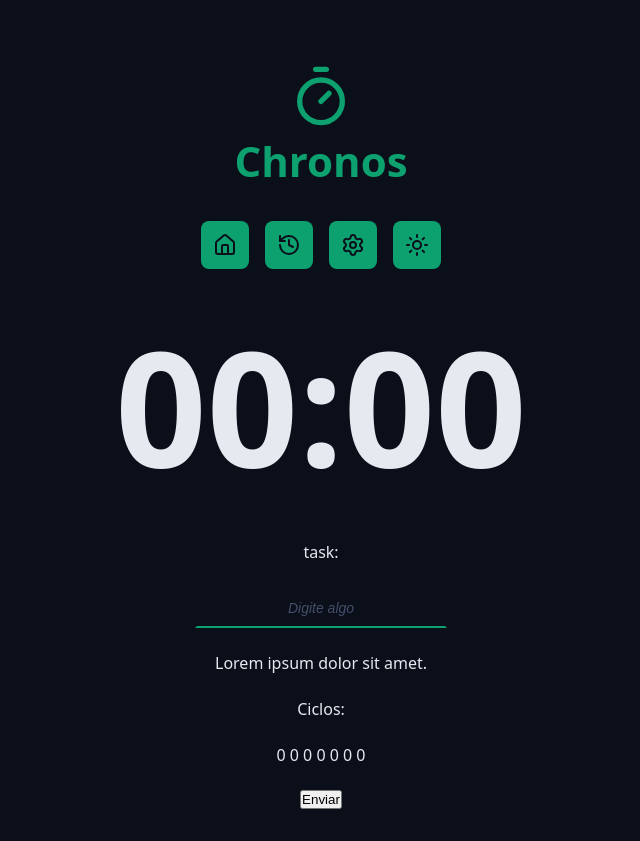
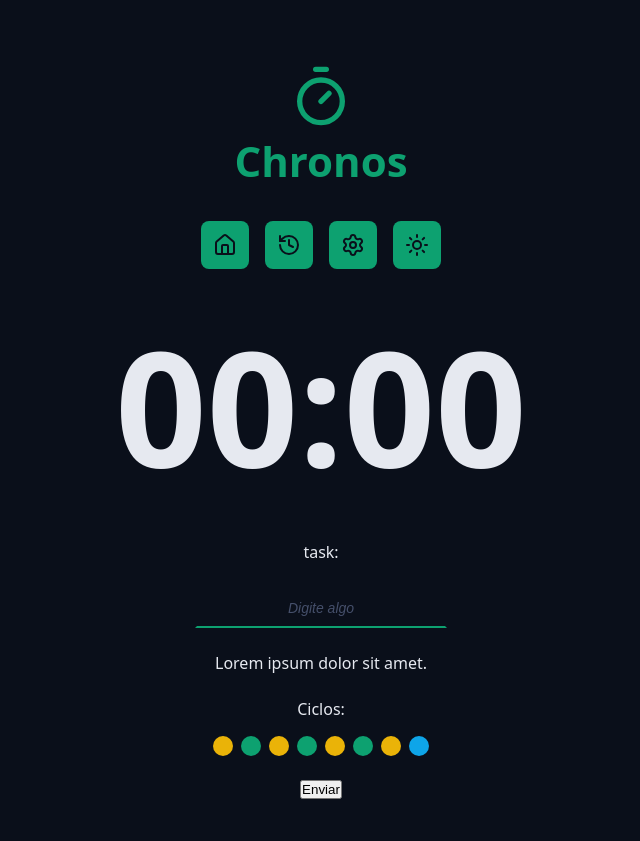
Before and after one commit to RafaelaGusczak/chronos-pomodoro, a React (Vite) app: page / in a window 1280 px wide. Shown: the whole page, without its empty margins (319-959 px from the left). Built offline with nearby package versions, Linux system fonts and the light colour scheme.

Commit message:
Criando o componente Cycles com indicadores do ciclo pomodoro em cores

```diff
--- a/src/App.tsx
+++ b/src/App.tsx
@@ -6,6 +6,7 @@
 import './styles/global.css';
 import { CountDown } from './components/CountDown';
 import { DefaultInput } from './components/DefaultInput';
+import { Cycles } from './components/Cycles';
 
 export function App() {
   console.log('oi');
@@ -40,8 +41,7 @@
           </div>
 
           <div className='formRow'>
-            <p>Ciclos:</p>
-            <p>0 0 0 0 0 0 0</p>
+            <Cycles />
           </div>
 
           <div className='formRow'>
--- /dev/null
+++ b/src/components/Cycles/index.tsx
@@ -0,0 +1,21 @@
+import styles from './styles.module.css'
+
+export function Cycles() {
+  return (
+    <div className={styles.cycles}>
+      <span>Ciclos:</span>
+
+    <div className={styles.cycleDots}>
+      <span className={`${styles.cycleDot} ${styles.workTime}`}></span>
+      <span className={`${styles.cycleDot} ${styles.shortBreakTime}`}></span>
+      <span className={`${styles.cycleDot} ${styles.workTime}`}></span>
+      <span className={`${styles.cycleDot} ${styles.shortBreakTime}`}></span>
+      <span className={`${styles.cycleDot} ${styles.workTime}`}></span>
+      <span className={`${styles.cycleDot} ${styles.shortBreakTime}`}></span>
+      <span className={`${styles.cycleDot} ${styles.workTime}`}></span>
+      <span className={`${styles.cycleDot} ${styles.longBreakTime}`}></span>
+    </div>
+
+    </div>
+  )
+}
--- /dev/null
+++ b/src/components/Cycles/styles.module.css
@@ -0,0 +1,32 @@
+.cycles {
+  display: flex;
+  flex-direction: column;
+  gap: 1.6rem;
+  align-items: center;
+  justify-content: center;
+}
+
+.cycleDots {
+  display: flex;
+  gap: 0.8rem;
+}
+
+.cycleDot {
+  display: block;
+  width: 2rem;
+  height: 2rem;
+  background-color: var(--primary);
+  border-radius: 50%;
+}
+
+.workTime {
+  background-color: var(--warning);
+}
+
+.shortBreakTime {
+  background: var(--primary);
+}
+
+.longBreakTime {
+  background: var(--info);
+}
```
